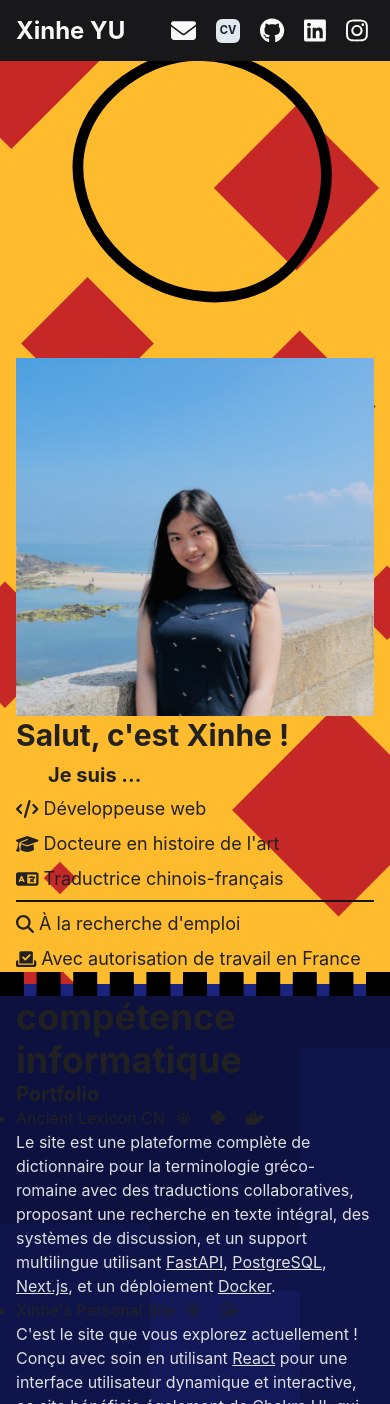
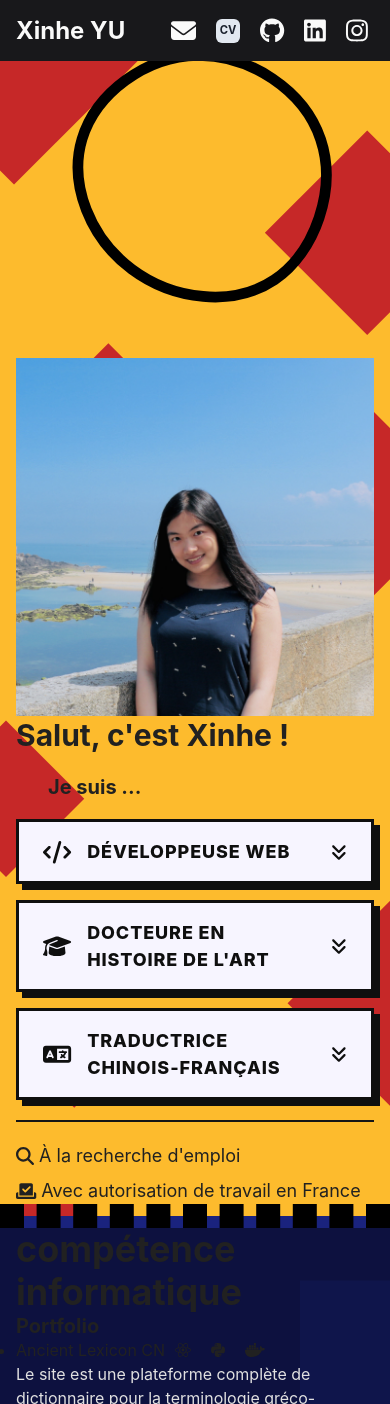
Before and after one commit to Xinhe-Yu/xinhe-yu.github.io, a React (Create React App) app: page / in a window 390 px wide. Shown: the top 1404 px of the page. Built offline with nearby package versions, Linux system fonts and the light colour scheme; the HTML template or start-up script is replaced by a standard one.

Commit message:
feat: enhance LandingSection layout with improved styling and responsiveness

```diff
--- a/src/components/LandingSection.js
+++ b/src/components/LandingSection.js
@@ -1,7 +1,7 @@
 import FullScreenSection from "./layout/FullScreenSection";
-import { Box, Heading, Image, VStack } from "@chakra-ui/react";
+import { Box, Flex, Heading, Image, Text, VStack } from "@chakra-ui/react";
 import profile from '../assets/img/profile.jpg'
-import { faGraduationCap, faLanguage, faCode, faMagnifyingGlass, faCheckToSlot } from "@fortawesome/free-solid-svg-icons";
+import { faGraduationCap, faLanguage, faCode, faMagnifyingGlass, faCheckToSlot, faAnglesDown } from "@fortawesome/free-solid-svg-icons";
 import { FontAwesomeIcon } from "@fortawesome/react-fontawesome";
 import bgImg from '../assets/img/polygon-scatter-haikei.svg'
 const greeting = "Salut, c'est Xinhe !"
@@ -51,13 +51,43 @@ const LandingSection = () => {
 
   const introListItems = intro.map(item => {
     return (
-      <a
-        href={"/#" + item.id}
+      <Box
+        as="a"
+        href={`/#${item.id}`}
         key={item.id}
-        onClick={() => handleClick(item.id)}
-        style={{ padding: "", }}>
-        <FontAwesomeIcon icon={item.icon} />{" "}{item.description}
-      </a >
+        onClick={(event) => {
+          event.preventDefault();
+          handleClick(item.id);
+        }}
+        display="flex"
+        alignItems="center"
+        justifyContent="space-between"
+        gap={4}
+        px={6}
+        py={4}
+        border="3px solid #0f0f0f"
+        borderRadius="0"
+        textDecoration="none"
+        backgroundColor="#F7F5FF"
+        color="#0f0f0f"
+        fontWeight="800"
+        letterSpacing="0.05em"
+        textTransform="uppercase"
+        boxShadow="6px 6px 0 #0f0f0f"
+        transition="transform 0.18s ease, box-shadow 0.18s ease, background-color 0.18s ease"
+        aria-label={`Aller à la section ${item.description}`}
+        _hover={{
+          transform: "translate(-4px, -4px)",
+          boxShadow: "10px 10px 0 #0f0f0f",
+          backgroundColor: "#FFF4B8"
+        }}
+      >
+        <Flex alignItems="center" gap={4}>
+          <FontAwesomeIcon icon={item.icon} size="lg" />
+          <Text>{item.description}</Text>
+        </Flex>
+        <FontAwesomeIcon icon={faAnglesDown} />
+      </Box>
     )
   })
   const currentListItems = current.map(item => {
@@ -94,12 +124,16 @@ const LandingSection = () => {
           </svg>
           <Image src={profile} />
         </div>
-        <VStack align="strech">
+        <VStack align="stretch" spacing={5}>
           <Heading as="h1">{greeting}</Heading>
           <Heading as="h2" size="md" px={8}>{bio}</Heading>
-          {introListItems}
+          <VStack align="stretch" spacing={4}>
+            {introListItems}
+          </VStack>
           <hr style={{ borderTop: "2px solid #151515" }}></hr>
-          {currentListItems}
+          <VStack align="stretch" spacing={2}>
+            {currentListItems}
+          </VStack>
         </VStack>
       </Box>
     </FullScreenSection>
--- a/src/css/index.css
+++ b/src/css/index.css
@@ -267,7 +267,7 @@ u {
     padding-right: 4rem;
   }
   .yellowGrid {
-    grid-template-columns: 1fr 8rem 1fr;
+    grid-template-columns: 1fr 2rem 2fr;
   }
   .yellowGrid > div:last-child {
     grid-column-start: 3;
```
